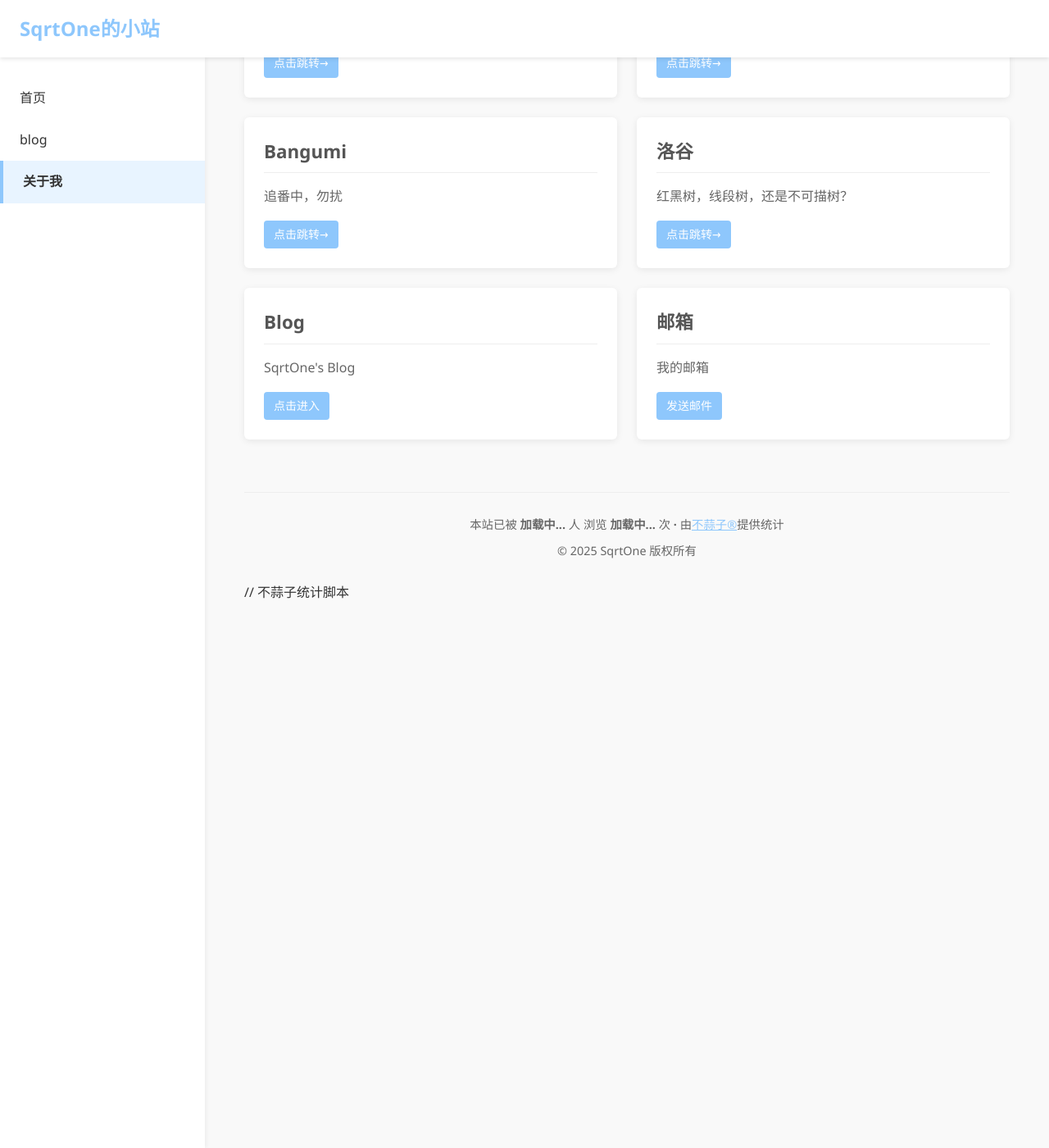
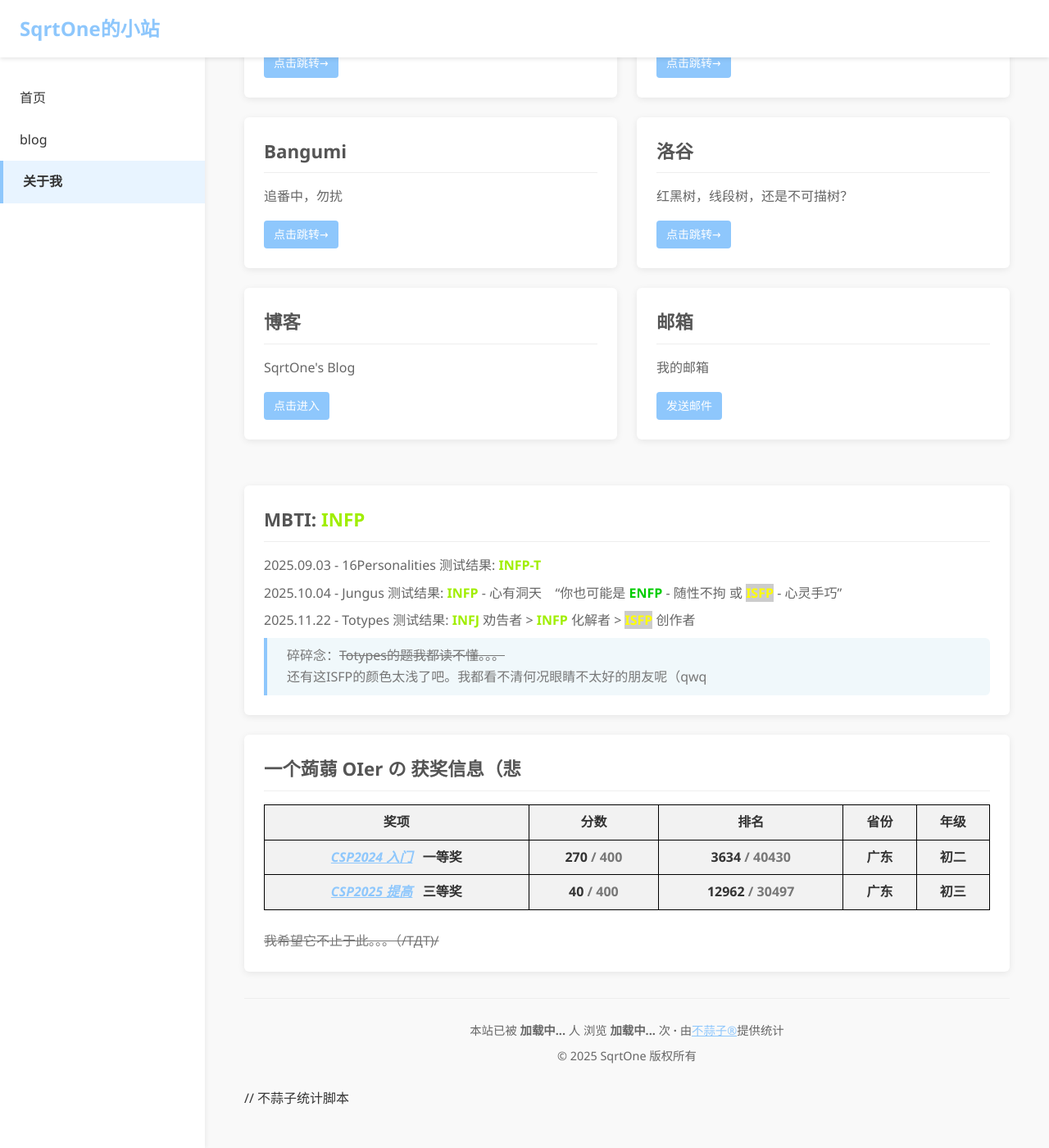
Before and after one commit to SqrtOne/SqrtOne.github.io, a Jekyll site: the page built from about.html, in a window 1280 px wide and 1400 px high, scrolled down 661 px. Shown: the whole window at 82% size. Built offline with Jekyll 4.4.1, drawn with Linux system fonts in a browser that asks for light colours; comment, search, counter and statistics services are not loaded; before the commit the page ends 1444 px from its top, so only the background shows below that.

Commit message:
more info, about mbti and oi prizes!

```diff
--- a/about.html
+++ b/about.html
@@ -4,7 +4,7 @@ layout: default
 
 <div class="card-container">
     <section>
-        <h2><em>About Me</em></h2>
+        <h2>About Me</h2>
         <div style="display: flex">
             <div style="flex: 1">
                 <p><strong>ID</strong>: SqrtOne</p>
@@ -49,7 +49,7 @@ layout: default
             <a href="https://www.luogu.com.cn/user/1353007" target="_blank" class="btn">点击跳转→</a>
         </section>
         <section>
-            <h2>Blog</h2>
+            <h2>博客</h2>
             <p>SqrtOne's Blog</p>
             <a href="{{ site.url }}{{ site.baseurl }}/blog" class="btn">点击进入</a>
         </section>
@@ -59,6 +59,40 @@ layout: default
             <a href="mailto: SqrtOne@qq.com" class="btn">发送邮件</a>
         </section>
     </div>
+
+    <section>
+        <h2>MBTI: <span style="color: #A0EE00">INFP</span></h2>
+        <p>2025.09.03 - 16Personalities 测试结果: <strong style="color: #A0EE00">INFP-T</strong>
+        <p>2025.10.04 - Jungus 测试结果: <strong style="color: #A0EE00">INFP</strong> - 心有洞天 &nbsp;&nbsp;&nbsp;“你也可能是 <strong style="color: #00CD00">ENFP</strong> - 随性不拘 或 <strong style="color: #FFFF00; background-color: #CCC">ISFP</strong> - 心灵手巧”</p>
+        <p>2025.11.22 - Totypes 测试结果: <strong style="color: #A0EE00">INFJ</strong> 劝告者 > <strong style="color: #A0EE00">INFP</strong> 化解者 > <strong style="color: #FFFF00; background-color: #CCC">ISFP</strong> 创作者</p>
+        <blockquote>
+            <p><span class="note">碎碎念：</span><del>Totypes的题我都读不懂。。。</del>
+                <br><span class="note">还有这ISFP的颜色太浅了吧。我都看不清何况眼睛不太好的朋友呢（qwq</span></p>
+        </blockquote>
+    </section>
+
+    <section>
+        <h2>一个蒟蒻 OIer の 获奖信息（悲</h2>
+        <table>
+            <tr><th>奖项</th><th>分数</th><th>排名</th><th>省份</th><th>年级</th></tr>
+            <tr>
+                <th><strong><em><a href="https://oier.baoshuo.dev/contest/124" target="_blank">CSP2024 入门</a></em> &nbsp;&nbsp;一等奖</strong></th>
+                <th>270 <span class="note">/ 400</span></th>
+                <th>3634 <span class="note">/ 40430</span></th>
+                <th>广东</th>
+                <th>初二</th>
+            </tr>
+            <tr>
+                <th><strong><em><a href="https://oier.baoshuo.dev/contest/132" target="_blank">CSP2025 提高</a></em> &nbsp;&nbsp;三等奖</strong></th>
+                <th>40 <span class="note">/ 400</span></th>
+                <th>12962 <span class="note">/ 30497</span></th>
+                <th>广东</th>
+                <th>初三</th>
+            </tr>
+        </table>
+        <br>
+        <del>我希望它不止于此。。。（/TДT)/</del>
+    </section>
 </div>
 
 <footer>
```
